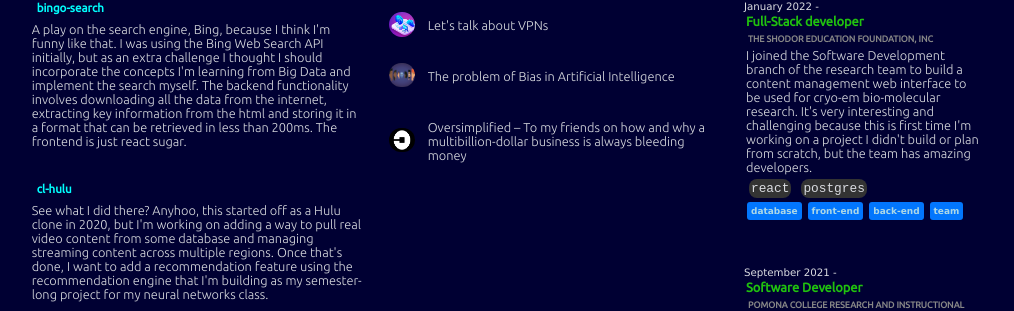
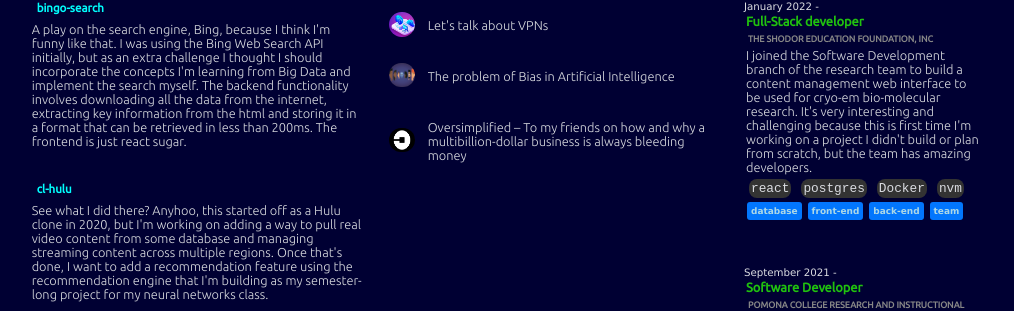
Before and after one commit to iamasteriix/iamasteriix.github.io, a React (Create React App) app: page / in a window 1280 px wide. Shown: the part 945-1256 px from the top of the page, without its empty margins (95-1109 px from the left). Built offline with nearby package versions, Linux system fonts and the light colour scheme.

Commit message:
I'm looking at you github

```diff
--- a/src/Showcase.js
+++ b/src/Showcase.js
@@ -42,7 +42,7 @@
                             <td><a href="http://github.com/ceejay-el"><h5>GitHub</h5></a></td>
                         </tr>
                         <tr>
-                            <td><a href="https://dev.azure.com/juniorchuck7"><h5>Azure DevOps</h5></a></td>
+                            <td><a href="https://dev.azure.com/iamasteriix-jelly"><h5>Azure DevOps</h5></a></td>
                         </tr>
                         <tr>
                             <td><a href="https://www.codewars.com/users/iamasteriix"><h5>Codewars</h5></a></td>
--- a/src/requests.js
+++ b/src/requests.js
@@ -197,7 +197,7 @@
         place: "The Shodor Education Foundation, Inc",
         role: "Full-Stack developer",
         info: "I joined the Software Development branch of the research team to build a content management web interface to be used for cryo-em bio-molecular research. It's very interesting and challenging because this is first time I'm working on a project I didn't build or plan from scratch, but the team has amazing developers.",
-        tech_stack: ["react", "postgres"],
+        tech_stack: ["react", "postgres", "Docker", "nvm"],
         topics: ["database", "front-end", "back-end", "team"],
         link: `https://www.lsi.umich.edu/science/centers-technologies/cryo-electron-microscopy`
     }
```
